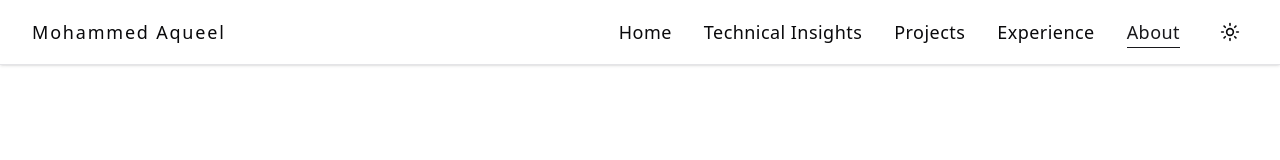
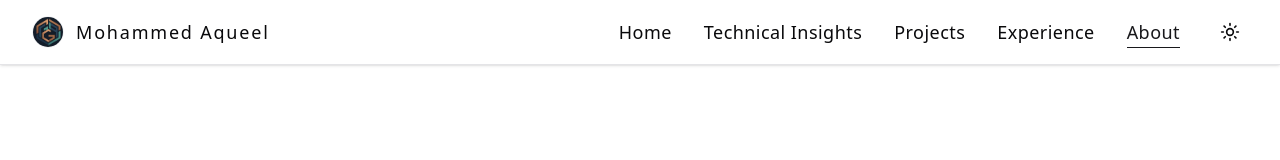
Before and after one commit to Prompt2ProdAI/aqueel-portfolio, a React (Vite) app: page /#/about in a window 1280 px wide. Shown: the top 160 px of the page. Built offline with nearby package versions, Linux system fonts and the light colour scheme; the HTML template or start-up script is replaced by a standard one.

Commit message:
feat: use custom logo and set as favicon

```diff
--- a/index.html
+++ b/index.html
@@ -1,15 +1,18 @@
 <!doctype html>
 <html lang="en">
+
 <head>
   <meta charset="UTF-8" />
   <meta name="viewport" content="width=device-width, initial-scale=1.0" />
   <title>My App</title>
   <meta name="description" content="A beautiful web application" />
   <meta name="author" content="Mohammad Aqueel" />
+  <link rel="icon" type="image/jpeg" href="/logo.jpg" />
 
   <meta property="og:title" content="My Portfolio" />
   <meta property="og:description" content="A beautiful web application" />
   <meta property="og:type" content="website" />
+  <meta property="og:image" content="/logo.jpg" />
 
   <meta name="twitter:card" content="summary_large_image" />
 </head>
@@ -18,4 +21,5 @@
   <div id="root"></div>
   <script type="module" src="/src/main.tsx"></script>
 </body>
+
 </html>
--- a/src/components/layout/Header.tsx
+++ b/src/components/layout/Header.tsx
@@ -48,16 +48,29 @@ export function Header() {
           <Link
             to="/"
             className={cn(
-              'text-lg font-light tracking-widest transition-all duration-300',
+              'flex items-center gap-3 transition-all duration-300',
               isTransparent
                 ? 'text-white hover:text-white/80'
                 : 'text-foreground hover:text-foreground/80'
             )}
           >
+            <motion.div
+              initial={{ opacity: 0, scale: 0.8 }}
+              animate={{ opacity: 1, scale: 1 }}
+              transition={{ duration: 0.6, delay: 0.1 }}
+              className="relative size-8 overflow-hidden rounded-full border border-border/50"
+            >
+              <img
+                src="/logo.jpg"
+                alt="Logo"
+                className="size-full object-cover"
+              />
+            </motion.div>
             <motion.span
-              initial={{ opacity: 0, x: -20 }}
+              initial={{ opacity: 0, x: -10 }}
               animate={{ opacity: 1, x: 0 }}
               transition={{ duration: 0.6, delay: 0.2 }}
+              className="text-lg font-light tracking-widest"
             >
               {photographerInfo.name}
             </motion.span>
```
Also changed, not shown: public/logo.jpg (added), 1 other file (tests, documents, lock files or other folders). Lines whose indentation alone changed are shown as unchanged.
